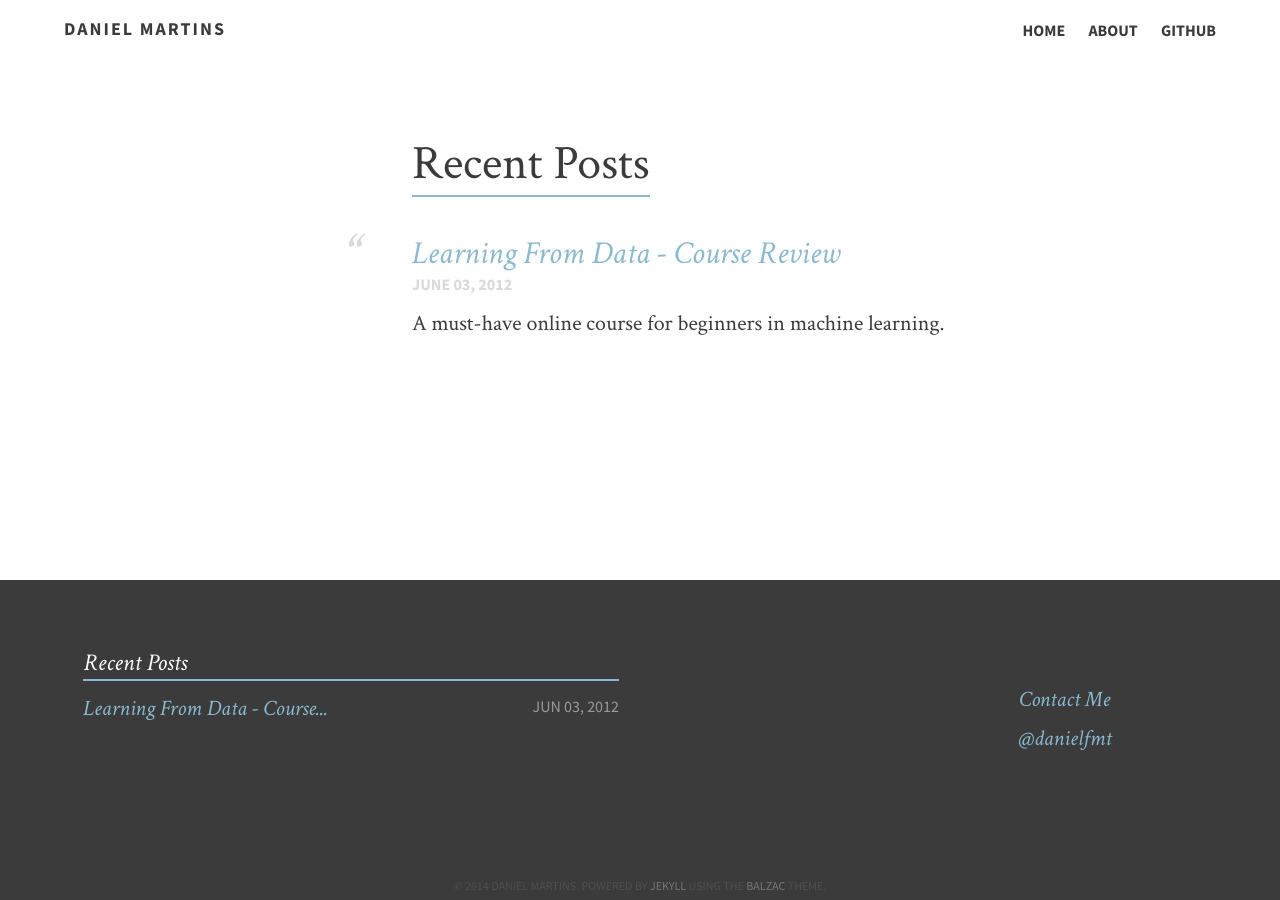
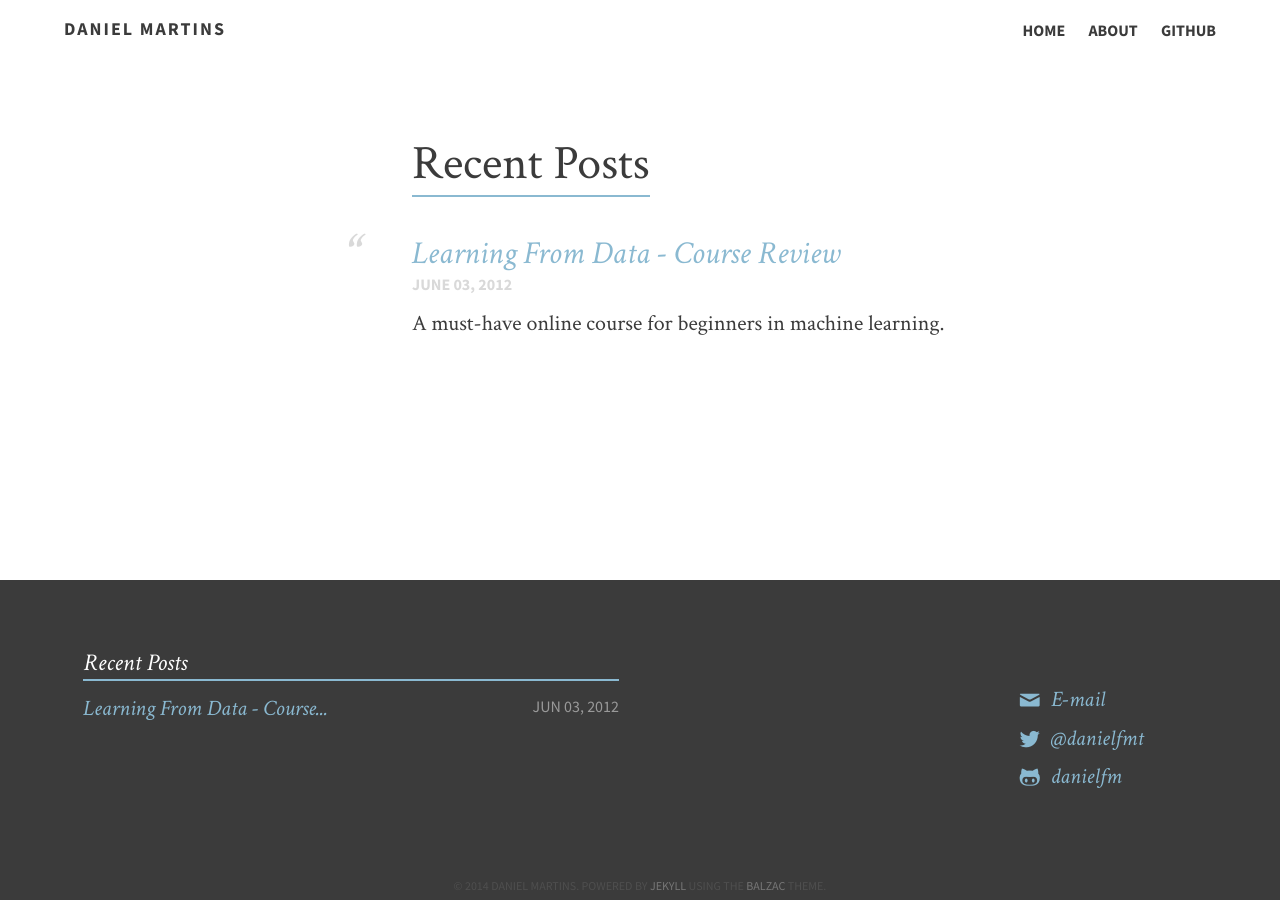
Before and after one commit to danielfm/danielfm.github.io, a Jekyll site: the page built from index.md, in a window 1280 px wide. Built offline with Jekyll 4.4.1, drawn with Linux system fonts in a browser that asks for light colours.

Commit message:
More profile links in the footer.

```diff
--- a/_includes/footer.html
+++ b/_includes/footer.html
@@ -13,15 +13,18 @@
 
       <div class="social">
         <ul>
-            <li><a id="mail" href="mailto:{{ site.owner.email }}"><span class="foot-link">Contact Me</span></a></li>
+            <li><a id="mail" href="mailto:{{ site.owner.email }}"><span class="icon icon-mail"></span><span class="foot-link">E-mail</span></a></li>
 
             {% if site.owner.twitter %}
-            <li><a id="twit" href="http://twitter.com/{{ site.owner.twitter }}" target="_blank"><span class="foot-link">@{{ site.owner.twitter }}</span></a></li>
+            <li><a id="twit" href="http://twitter.com/{{ site.owner.twitter }}" target="_blank"><span class="icon icon-twitter"></span><span class="foot-link">@{{ site.owner.twitter }}</a></li>
             {% endif %}
 
+            {% if site.owner.github %}
+            <li><a id="twit" href="https://github.com/{{ site.owner.github }}" target="_blank"><span class="icon icon-github"></span><span class="foot-link">{{ site.owner.github }}</span></a></li>
+            {% endif %}
 
             {% if site.owner.dribbble %}
-            <li><a id="drib" href="http://dribbble.com/{{ site.owner.dribbble }}" target="_blank"><span class="foot-link">Dribbble</span></a></li>
+            <li><a id="drib" href="http://dribbble.com/{{ site.owner.dribbble }}" target="_blank"><span class="icon icon-dribbble"></span><span class="foot-link">{{ site.owner.dribbble }}</span></a></li>
             {% endif %}
         </ul>
     </div>
```
